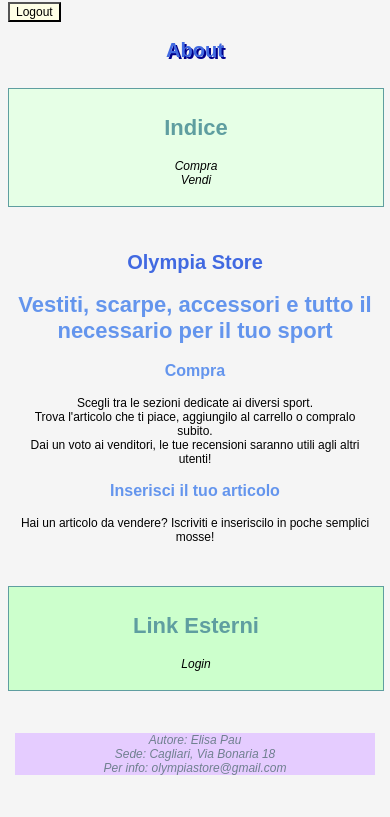
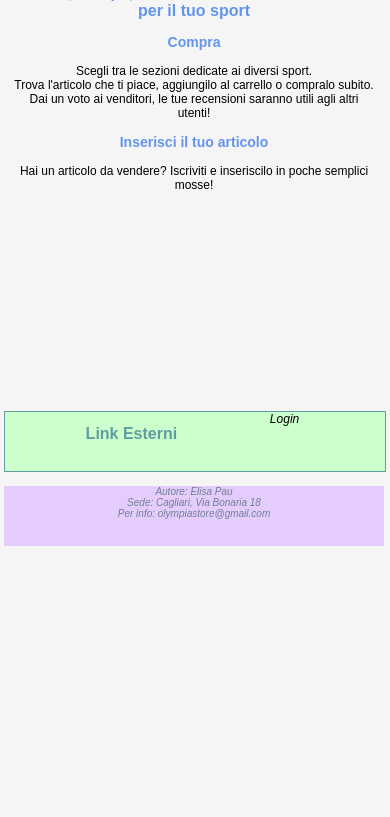
Before and after one commit to elaaa92/AMM2015, a PHP site: page /descrizione.php in a window 390 px wide. Shown: the part 290-1107 px from the top of the page. After the commit the page ends 836 px from the top, so only its background shows below. Run offline with PHP 8.4, Linux system fonts and the light colour scheme.

Commit message:
Aggiustamenti a css e html

```diff
--- a/AmmProjectM3New/M3/descrizione.php
+++ b/AmmProjectM3New/M3/descrizione.php
@@ -7,7 +7,7 @@
     </head>
     <body>
         <header>
-            <img src="../Immagini/Olympia.png" alt='Non disponibile' id='logo'/>
+            <img src="../Immagini/logo.png" alt='Non disponibile' id='logo'/>
             <form>
                 <input type='submit' id='logout' name='logout' value='Logout'>
             </form>
@@ -16,11 +16,9 @@
         </header>
         <div id='Sommario'>
             <h2> Indice </h2>
-            <p>
-                <a href='#compra'> Compra </a>
-                <br/>
-                <a href='#vendi'> Vendi </a>
-            </p>
+            <a href='#compra'> Compra </a>
+            <br/>
+            <a href='#vendi'> Vendi </a>
         </div>
         <div id='Content1'>
                 <h1>Olympia Store</h1>
@@ -43,9 +41,7 @@
         </div>
         <nav>
             <h2> Link Esterni </h2>
-            <p>
-                <a href='./login.php'> Login </a>
-            </p>
+            <a href='./login.php'> Login </a>
         </nav>
         <?php include("./footer.php");?>
     </body>
--- a/AmmProjectM3New/M3/footer.php
+++ b/AmmProjectM3New/M3/footer.php
@@ -1,11 +1,9 @@
 <?php
 echo '
 <footer>
-    <p>
-        Autore: Elisa Pau
-        <br/>
-        Sede: Cagliari, Via Bonaria 18
-        <br/>
-        Per info: olympiastore@gmail.com
-    </p>
+    Autore: Elisa Pau
+    <br/>
+    Sede: Cagliari, Via Bonaria 18
+    <br/>
+    Per info: olympiastore@gmail.com
 </footer> ';
--- a/AmmProjectM3New/M3/style.css
+++ b/AmmProjectM3New/M3/style.css
@@ -19,13 +19,11 @@ h1
 
 #Content1 h2, #Content2 h2
 {
-    font-size: 22px;
     color: cornflowerblue;
 }
 
 #Sommario h2, nav h2
 {
-    font-size: 22px;
     color: cadetblue;
 }
 
@@ -145,30 +147,34 @@ td > img
 
 header > h1
 {
-    width: 100%;
+    position: fixed;
     text-align: center;
     text-shadow: 2px 2px darkblue;
-    padding-top: 1%;
-    padding-bottom: 1%;
+}
+
+#logout
+{
+    position: fixed;
 }
 
 #Sommario
 {
-    margin-bottom: 2%;
+    position: fixed;
     padding-left: 2%;
     padding-right: 2%;
     text-align: center;
     border: 1px solid cadetblue;
 }
 
-#Sommario, #Sommario *
+#Sommario
 {
     background-color: #e6ffe6;
 }
 
 #Content1, #Content2
 {
-    margin-bottom: 2%;
+    position: fixed;
+    overflow-y: auto;
     padding-left: 2%;
     padding-right: 2%;
     text-align: center;
@@ -176,55 +182,76 @@ header > h1
 
 nav
 {
-    margin-bottom: 2%;
+    position: fixed;
     padding-left: 2%;
     padding-right: 2%;
     text-align: center;
     border: 1px solid cadetblue;
 }
 
-nav, nav *
+nav
 {
+    display: inline;
     background-color: #ccffcc;
+}
+
+nav *, #Sommario *
+{
+    background-color: transparent;
 }
 
 footer
 {
-    display: block;
-    clear: left;
+    position: fixed;
+     display: inline;
     padding-left: 2%;
     padding-right: 2%;
-}
-
-footer > *
-{
     text-align: center;
     font-style: oblique;
     background-color: #e5ccff;
+    color: slategray;
 }
 
 @media screen and (min-width: 1024px)
 {
     *
     {
-        font-size: 18px;
+        font-size: 16px;
+    }
+
+    #logo
+    {
+        padding-left: 40%;
+        padding-right: 40%;
+        width: 18%;
+        height: 16%;
+    }
+
+    header > h1
+    {
+        top: 18%;
+        width: 98%;
+    }
+
+    #logout
+    {
+        bottom: 83%;
+        right: 2%;
     }
 
     h1
     {
-        font-size: 24px;
+        font-size: 21px;
     }
 
     h2
     {
-        font-size: 22px;
-        color: cornflowerblue;
+        font-size: 20px;
     }
 
     h3
     {
-        font-size: 20px;
-        color: cornflowerblue;
+        font-size: 19px;
     }
 
     table
@@ -234,47 +261,50 @@ footer > *
 
     #Sommario
     {
-        display: inline-block;
-        float: left;
+        left: 1%;
+        top: 28%;
         width: 8%;
+        height: 66%;
         padding-top: 2%;
-        height: 600px;
+        margin-bottom: 2%;
     }
 
-   #Content1, #Content2
+    #Content1, #Content2
     {
-        display: inline-block;
-        float: left;
-        height: 600px;
+        top: 28%;
+        height: 60%;
+        margin-bottom: 2%;
     }
 
     #Content1
     {
-        width: 71.5%;
+        left: 14%;
+        width: 68%;
     }
 
     #Content2
     {
-        width: 81.5%;
+        left: 1%;
+        width: 84%;
     }
 
     nav
     {
-        display: inline-block;
-        clear: left;
+        top: 28%;
+        right: 1%;
         width: 8%;
+        height: 66%;
         padding-top: 2%;
-        height: 600px;
+        margin-bottom: 2%;
+        font-size: 14px;
     }
 
     footer
     {
-        padding-right: 30%;
-        padding-left: 30%;
-    }
-
-    footer *
-    {
+        left: 39%;
+        bottom: 1%;
+        width: 20%;
+        height: 9%;
         font-size: 14px;
     }
 }
@@ -284,72 +314,115 @@ footer > *
 {
     *
     {
-        font-size: 18px;
+        font-size: 14px;
+    }
+
+    #logo
+    {
+        padding-left: 40%;
+        padding-right: 40%;
+        width: 18%;
+        height: 12%;
+    }
+
+    header > h1
+    {
+        top: 13%;
+        width: 98%;
+    }
+
+
+    #logout
+    {
+        bottom: 88%;
+        right: 2%;
     }
 
     h1
     {
-        font-size: 24px;
+        font-size: 16px;
     }
 
     h2
     {
-        font-size: 22px;
-        color: cornflowerblue;
+        font-size: 15px;
     }
 
     h3
     {
-        font-size: 20px;
-        color: cornflowerblue;
+        font-size: 14px;
     }
 
     table
     {
-        font-size: 14px;
+        font-size: 13px;
+    }
+
+    table img
+    {
+        width: 50px;
+        height: 50px;
     }
 
     #Sommario
     {
-        display: inline-block;
-        float: left;
+        left: 1%;
+        top: 21%;
         width: 14%;
+        height: 52.5%;
         padding-top: 2%;
-        padding-bottom: 30%;
-        height: 600px;
     }
 
-   #Content1, #Content2
+    #Content1, #Content2
     {
-        display: inline-block;
-        float: left;
-        height: 600px;
+        top: 21%;
+        height: 56.5%;
     }
 
     #Content1
     {
+        left: 20%;
         width: 77%;
     }
 
     #Content2
     {
-        width:96%;
+        left: 1%;
+        width:94%;
     }
 
     nav
     {
-        display: inline-block;
-        clear: left;
-        width: 96%;
-        margin-top: 4%;
-        margin-bottom: 4%;
-        padding: 2%;
+        left: 1%;
+        top: 79%;
+        width: 94%;
+        height: 11%;
+    }
+
+    nav h2
+    {
+        position: relative;
+        float:left;
+        display: inline;
+        left: 20%;
+    }
+
+    nav a
+    {
+        position: relative;
+        padding-top: 1%;
+        left: 12%;
+        display: inline;
     }
 
     footer
     {
-        padding-left: 30%;
-        padding-right: 30%;
+        left: 1%;
+        top: 91%;
+        width: 94%;
+        height: 8%;
+        font-size: 12px;
+
     }
 
     footer *
@@ -366,6 +439,15 @@ footer > *
         font-size: 12px;
     }
 
+    #logo
+    {
+        top: 1%;
+        height: 14%;
+        width: 35%;
+        padding-left: 32.5%;
+        padding-right: 32.5%;
+    }
+
     td > img
     {
         width: 20px;
@@ -374,32 +456,96 @@ footer > *
 
     h1
     {
-        font-size: 20px;
+        font-size: 18px;
     }
 
     h2
     {
-        font-size: 18px;
-        color: cornflowerblue;
+        font-size: 16px;
     }
 
     h3
     {
-        font-size: 16px;
-        color: cornflowerblue;
+        font-size: 14px;
+    }
+
+    #logout
+    {
+        top: 10%;
+        right: 2%;
+    }
+
+    header > h1
+    {
+        top: 14%;
+    }
+
+    #Sommario
+    {
+        top: 16%;
+        height: 10%;
+    }
+
+    #Sommario h2
+    {
+        position: relative;
+        float:left;
+        display: inline;
+        left: 22%;
+    }
+
+    #Sommario a
+    {
+        position: relative;
+        top: 18%;
+        left: 18%;
+        display: inline;
+    }
+
+    #Content1
+    {
+        top: 27%;
+        height: 55%;
+    }
+
+    #Content2
+    {
+        top: 16%;
+        height: 66%;
     }
 
     #Sommario, #Content1, #Content2, nav, footer
     {
-        padding-top: 2%;
-        padding-bottom:2%;
-        margin-top: 6%;
-        margin-bottom: 6%;
-        width: 96%;
+        left: 1%;
+        width: 93.5%;
     }
 
-    #footer
+    nav
     {
-        font-size: 6px;
+        top: 83%;
+        height: 7%;
+    }
+
+    nav h2
+    {
+        position: relative;
+        float:left;
+        display: inline;
+        left: 20%;
+    }
+
+    nav a
+    {
+        position: relative;
+        top: 1%;
+        left: 12%;
+        display: inline;
+    }
+
+    footer
+    {
+        top: 92%;
+        height: 7%;
+        font-size: 10px;
     }
 }
```
Also changed, not shown: other parts of AmmProjectM3New/M3/style.css (+14 -10 lines), AmmProjectM3New/M3/cliente.php (+4 -6 lines), AmmProjectM3New/M3/login.php (+6 -8 lines), AmmProjectM3New/M3/venditore.php (+4 -6 lines).
